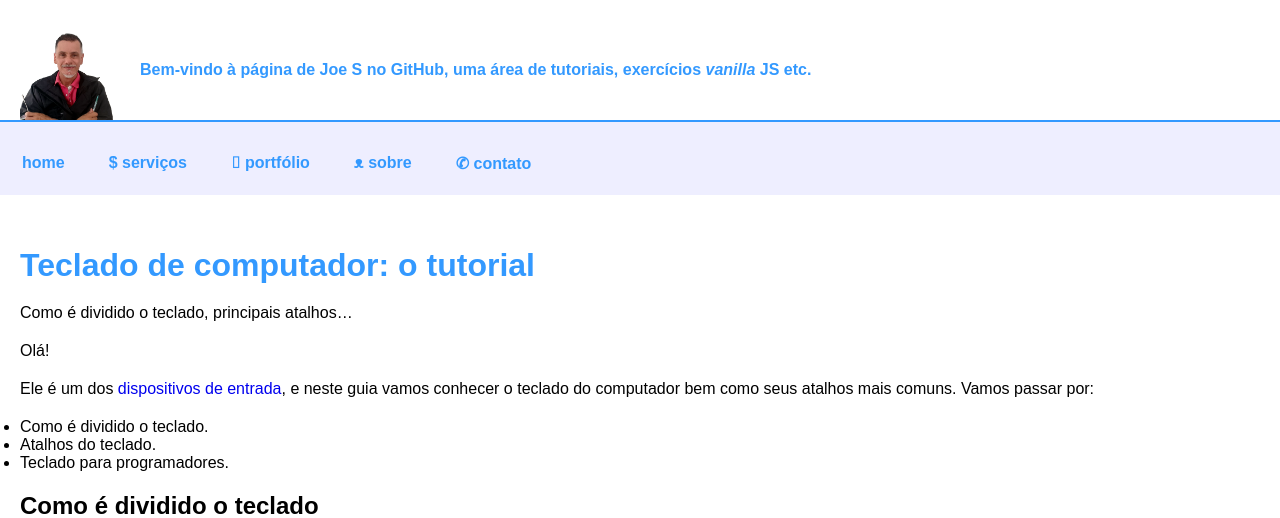
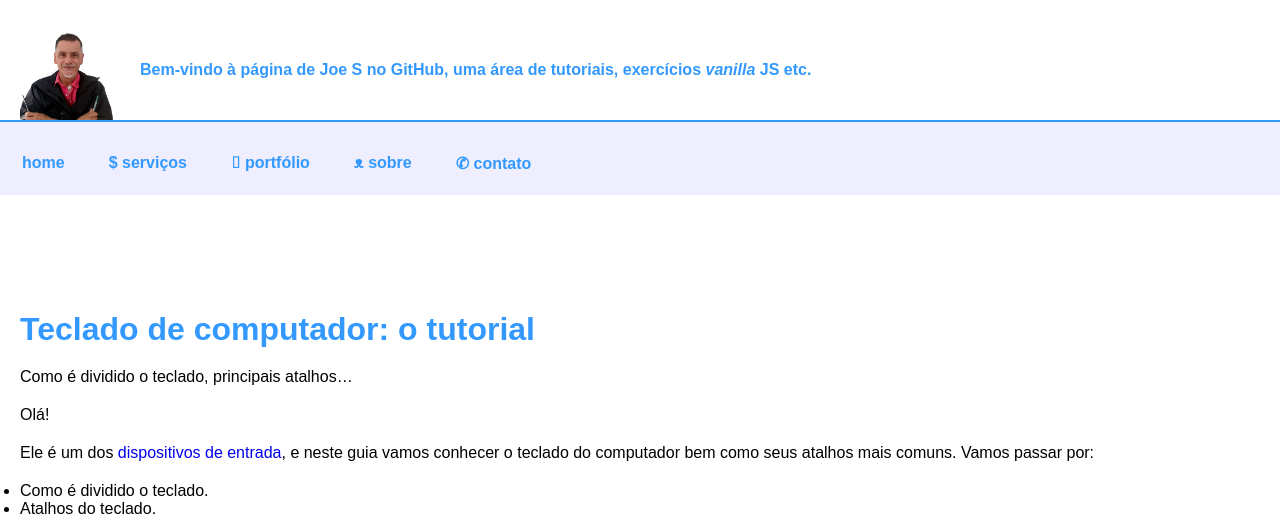
Before and after one commit to Joesynth/joesynth.github.io, a Jekyll site: the page built from _posts/2021-02-28-teclado-de-computador.md, in a window 1280 px wide. Shown: the top 518 px of the page. Built offline with Jekyll 4.4.1, drawn with Linux system fonts in a browser that asks for light colours; our own code applies the rules of GitHub Pages for plain Markdown files.

Commit message:
Update style.css

```diff
--- a/css/style.css
+++ b/css/style.css
@@ -71,8 +71,9 @@ article { display: flex; gap: 15px; align-items: flex-start; }
 
 .art-content h3 { color: var(--cor-escura); margin-bottom: 5px; }
 
-h6 { font-size: 1em; letter-spacing: 2px;}
+h6 { font-size: 1em; letter-spacing: 1.5px;}
 h1 { color: var(--cor-escura);}
+h1, h2, h3, h4, h5, h6 { margin-top: 2em;}
 strong { font-size: 0.9em;}
 
 
```
